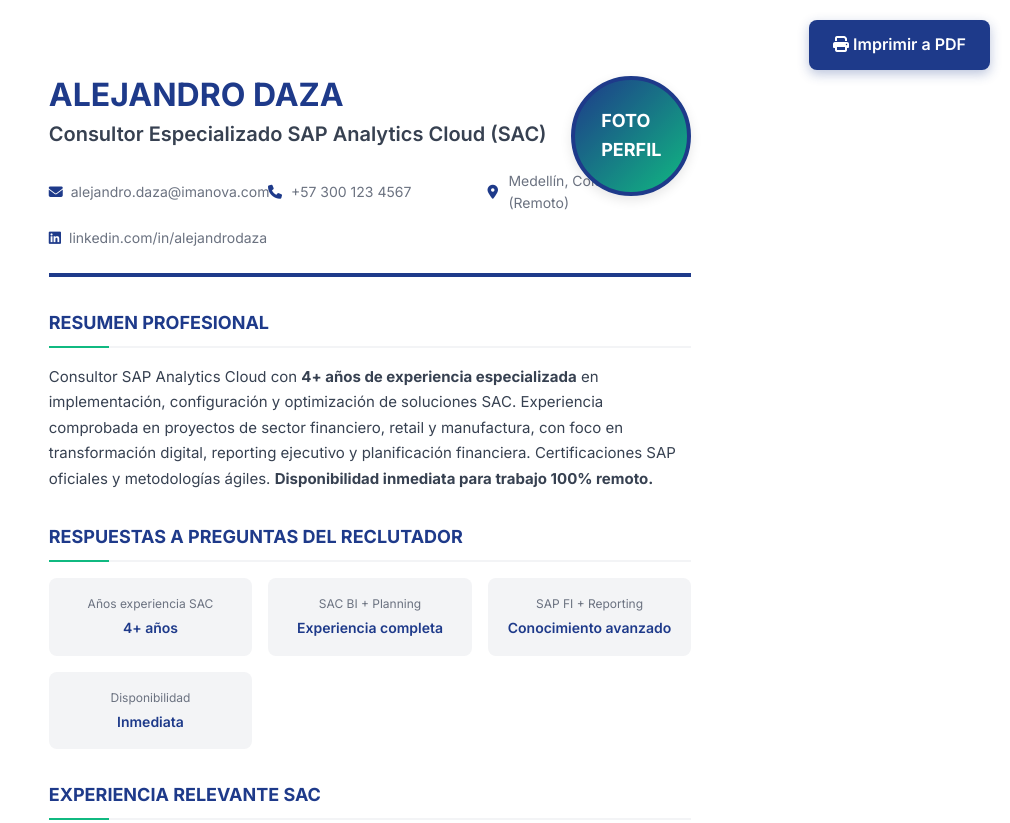
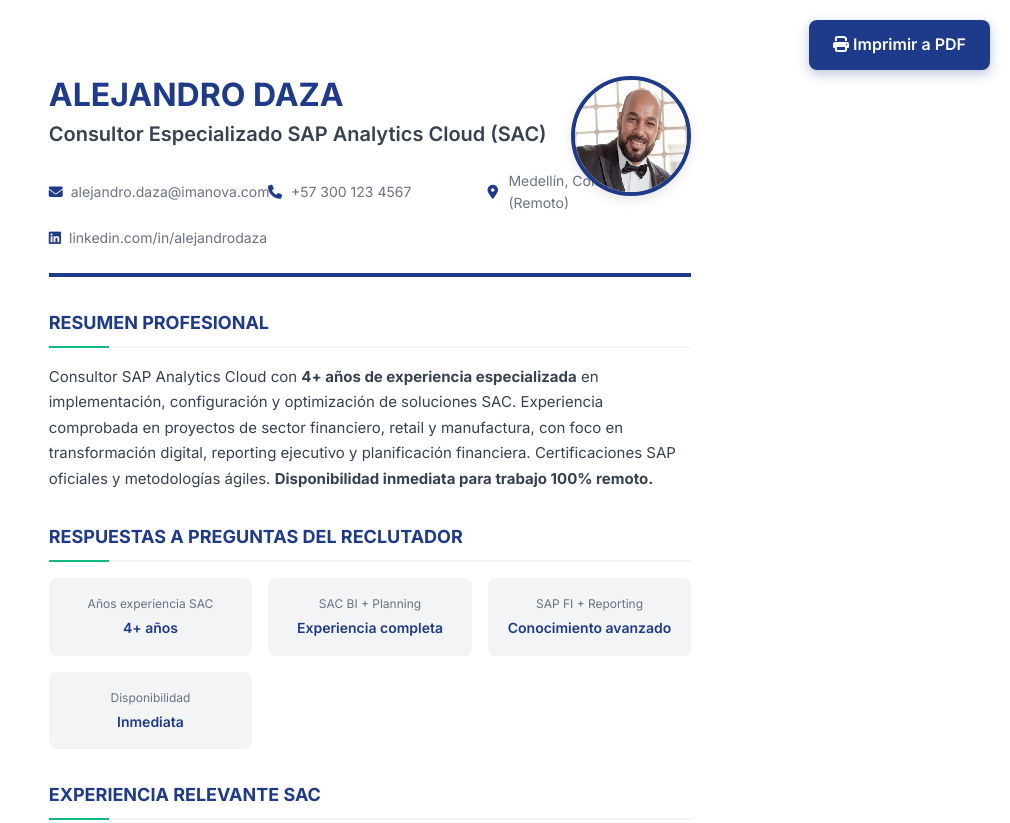
Before and after one commit to imanovabot/cvs-publicos, a plain HTML site: page index.html in a window 1280 px wide. Shown: the top 823 px of the page, without its empty margins (270-1280 px from the left). Drawn offline with Linux system fonts and the light colour scheme.

Commit message:
Agregada foto de perfil real y optimizado CSS
- Descargada foto Yo2.png desde GitHub (25KB, 112x123px)
- Reemplazado placeholder por foto real: <img src='Yo2.png'>
- Optimizado CSS para foto: agregado fondo blanco para transparencias
- Foto ahora se muestra con borde azul Imanova, sombra y efecto circular
- Mantenida optimización para impresión (oculta foto en modo impresión)

```diff
--- a/index.html
+++ b/index.html
@@ -64,6 +64,7 @@
             border: 4px solid var(--imanova-blue);
             object-fit: cover;
             box-shadow: 0 4px 12px rgba(0, 0, 0, 0.1);
+            background-color: white; /* Fondo blanco para transparencias */
         }
 
         .photo-placeholder {
@@ -501,10 +502,7 @@
                 <div class="title">Consultor Especializado SAP Analytics Cloud (SAC)</div>
             </div>
             <div class="profile-photo-container">
-                <!-- Reemplazar con tu foto: <img src="tu-foto.jpg" class="profile-photo" alt="Alejandro Daza"> -->
-                <div class="photo-placeholder">
-                    FOTO<br>PERFIL
-                </div>
+                <img src="Yo2.png" class="profile-photo" alt="Alejandro Daza">
             </div>
         </div>
 
```
Also changed, not shown: Yo2.png (added).
